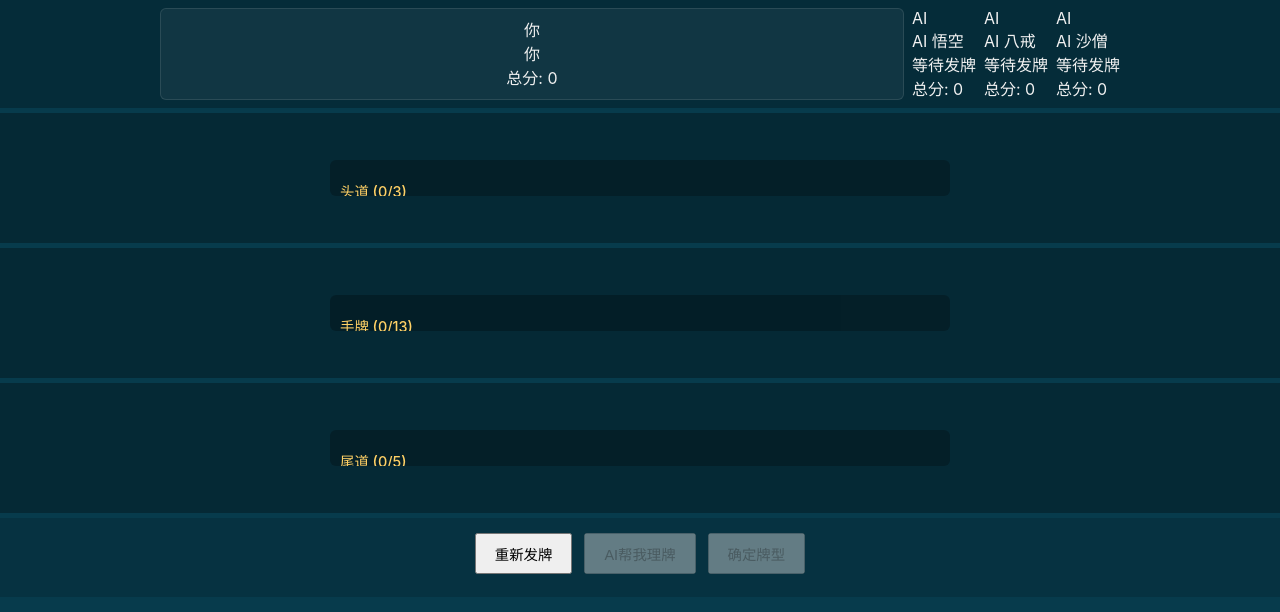
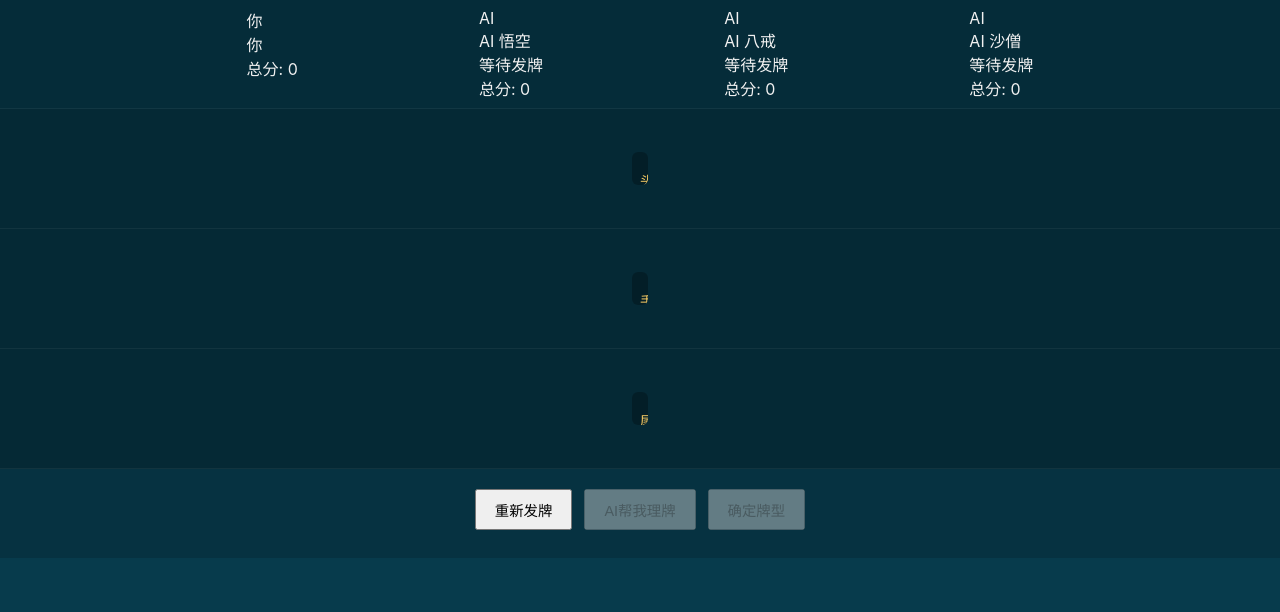
Before and after one commit to wen952555/sss, a React (Create React App) app in the folder frontend/: page / in a window 1280 px wide. Shown: the top 612 px of the page. Built offline with nearby package versions, Linux system fonts and the light colour scheme.

Commit message:
Update App.css

```diff
--- a/frontend/src/App.css
+++ b/frontend/src/App.css
@@ -23,29 +23,33 @@
 .app-container {
   display: flex;
   flex-direction: column;
-  width: 100%; /* 占满父容器（body）宽度 */
-  flex-grow: 1; /* 占据body内所有可用垂直空间 */
+  width: 100%;
+  flex-grow: 1;
 }
 
 /* 主游戏视图容器 (包含5个横幅) */
 .game-view-active {
   display: flex;
-  flex-direction: column; /* 五个横幅垂直排列 */
-  align-items: stretch;    /* 横幅默认拉伸以占满宽度 */
-  width: 100%;           /* 占满父容器宽度 */
+  flex-direction: column;
+  align-items: stretch;
+  width: 100%;
   flex-grow: 1;
-  padding: 0;            /* 移除所有padding，让banner-section自己控制 */
-  gap: 5px;              /* 横幅之间的非常小的间距，或者设为0 */
+  padding: 0;
+  /* gap: 5px; */ /* 移除横幅间gap，让背景色决定视觉分隔 */
 }
 
 /* 通用横幅区域样式 - 核心：宽度100%，无max-width，无margin auto */
 .banner-section {
-  width: 100%;           /* 关键：严格占满父容器宽度 */
-  padding: 10px 15px;    /* 横幅自身的内边距，控制内容与横幅边缘的距离 */
-  background-color: rgba(0, 0, 0, 0.2);
+  width: 100%;
+  padding: 10px 15px;
+  background-color: rgba(0, 0, 0, 0.2); /* 统一的横幅背景色，可以调整透明度 */
   display: flex;
   flex-direction: column;
-  align-items: center; /* 横幅内部的内容块（如top-banner-container）水平居中 */
+  align-items: center;
+  border-bottom: 1px solid rgba(255, 255, 255, 0.05); /* 横幅间细分隔线 */
+}
+.game-view-active > .banner-section:last-child {
+    border-bottom: none; /* 最后一个横幅底部无分隔线 */
 }
 
 
@@ -53,7 +57,8 @@
 .player-status-banner-section {
   padding-top: 8px;
   padding-bottom: 8px;
-  flex-shrink: 0; /* 高度由内容决定，不允许被压缩，不参与grow */
+  flex-grow: 0;     /* 不参与剩余空间分配 */
+  flex-shrink: 0;   /* 高度由内容决定 */
   background-color: rgba(0,0,0,0.25);
 }
 .top-banner-container {
@@ -61,13 +66,12 @@
   justify-content: space-around;
   align-items: stretch;
   width: 100%;
-  max-width: 960px; /* TopBanner内部的内容可以有一个最大宽度以保持美观 */
-  margin: 0 auto;   /* 使TopBanner内容在其横幅内居中 */
+  max-width: 960px;
+  margin: 0 auto;
   gap: 8px;
   flex-wrap: wrap;
 }
 /* ... (player-banner-item 及其子元素样式保持紧凑) ... */
-.player-banner-item { flex: 1 1 150px; min-width: 130px; padding: 8px; border-radius: 6px; border: 1px solid rgba(255, 255, 255, 0.1); display: flex; flex-direction: column; align-items: center; text-align: center; background-color: rgba(255, 255, 255, 0.05); }
 
 
 /* 横幅2,3,4: 牌道区域 */
@@ -77,11 +81,11 @@
   flex-grow: 1;     /* 关键：让每个牌道横幅平均分配剩余的垂直空间 */
   display: flex;
   justify-content: center;
-  align-items: stretch; /* 让 .hand-area 能撑满分配到的高度 */
+  align-items: center; /* 如果hand-area不占满100%高度，则使其垂直居中 */
   overflow: hidden;
-  min-height: 130px; /* 为牌道设置一个合理的最小高度 (约一张大牌 + padding + 文字) */
+  min-height: 120px;  /* 为牌道设置一个最小高度，防止过小 */
 }
-/* 移除 .middle-lane 的特殊 flex-grow，让三道严格平均分配 */
+/* 确保三个牌道横幅的 flex-grow 值相同，以平均分配空间 */
 
 .hand-area {
   background-color: rgba(0, 0, 0, 0.25);
@@ -89,34 +93,33 @@
   border-radius: 6px;
   display: flex;
   flex-direction: row;
-  gap: 5px; /* 卡牌间距 */
+  gap: 4px;
   position: relative;
-  align-items: center; /* 卡牌在牌道内垂直居中 */
+  align-items: center;
   width: 100%;
-  max-width: 620px; /* 牌道内容区最大宽度 (适应 55px * 5 + gap * 4 + padding*2 ) */
+  max-width: 600px;
   margin: 0 auto;
-  height: 100%; /* 关键：让 hand-area 填满其父 hand-lane-banner 的高度 */
+  height: 100%; /* 尝试填满父横幅分配到的高度 */
   overflow: hidden;
 }
-.hand-info-internal { position: absolute; top: 6px; left: 10px; right: 10px; display: flex; justify-content: space-between; align-items: center; pointer-events: none; z-index: 1;}
-.hand-area-title-internal { color: #ffd166; font-weight: 500; font-size: 0.9em; }
-.hand-type-display-internal { font-size: 0.8em; color: #f1f1f1; background-color: rgba(0,0,0,0.6); padding: 2px 5px; border-radius: 3px; font-weight: 500; }
+.hand-info-internal { position: absolute; top: 4px; left: 8px; right: 8px; display: flex; justify-content: space-between; align-items: center; pointer-events: none; z-index: 1;}
+.hand-area-title-internal { color: #ffd166; font-weight: 500; font-size: 0.85em; }
+.hand-type-display-internal { font-size: 0.75em; color: #f1f1f1; background-color: rgba(0,0,0,0.6); padding: 2px 5px; border-radius: 3px; font-weight: 500; }
 
-.hand-area.allow-wrapping { /* 手牌区，13张牌 */
+.hand-area.allow-wrapping {
   flex-wrap: wrap;
   justify-content: center;
-  padding-top: 28px; /* 为文字留空间 */
-  align-items: flex-start; /* 换行后卡牌从顶部对齐 */
-  overflow-y: auto; /* 允许手牌区内部垂直滚动 */
-  /* min-height 由父级 hand-lane-banner 的 flex-grow 决定 */
+  padding-top: 25px;
+  align-items: flex-start;
+  overflow-y: auto;
 }
-.hand-area:not(.allow-wrapping) { /* 头/中(5张)/尾道 */
+.hand-area:not(.allow-wrapping) {
   flex-wrap: nowrap;
   justify-content: center;
-  padding-top: 28px;
+  padding-top: 25px;
 }
 .card {
-  width: 50px;  /* 调整卡牌尺寸以适应新的空间 */
+  width: 50px;  /* 卡牌尺寸，需要根据牌道实际高度调整 */
   height: 70px; /* 50 * 1.4 */
   border-radius: 3px;
   /* ... 其他样式保持不变 ... */
@@ -126,9 +129,11 @@
 
 /* 横幅5: 控制按钮区 */
 .controls-banner-section {
-  padding: 15px 10px; /* 控制按钮横幅的固定高度 */
+  padding-top: 20px;    /* 增加上下 padding 使其高度增加 */
+  padding-bottom: 20px;
   background-color: rgba(0,0,0,0.15);
-  flex-shrink: 0; /* 高度固定，不允许被压缩，不参与grow */
+  flex-grow: 0;     /* 不参与剩余空间分配 */
+  flex-shrink: 0;   /* 高度由内容和padding决定 */
   display: flex;
   flex-direction: column;
   justify-content: center;
@@ -145,24 +150,5 @@
 /* ... (其余比牌模态框相关样式保持不变) ... */
 
 
-/* --- 响应式调整 --- */
-@media (max-width: 900px) {
-  .top-banner-container, .hand-area, .controls {
-    max-width: 95%; /* 在横幅内部的内容块可以有一个响应式的最大宽度 */
-  }
-}
-@media (max-width: 768px) {
-  .game-view-active { padding: 8px 10px; gap: 6px; }
-  .banner-section { padding: 8px 10px; }
-  .card { width: 42px; height: 59px; }
-  .hand-area { min-height: 75px; gap: 3px; } /* (59 + padding 16) */
-  .hand-area.allow-wrapping { padding-top: 25px; min-height: 125px; /* (59*2 + 3) + 文字 + padding */ }
-  .hand-area:not(.allow-wrapping) { padding-top: 25px;}
-  /* ... (其他响应式调整) ... */
-}
-@media (max-width: 480px) {
-  .card { width: 36px; height: 50px; }
-  .hand-area { min-height: 65px; }
-  .hand-area.allow-wrapping { min-height: 110px; }
-  /* ... (其他响应式调整) ... */
-}
+/* --- 响应式调整 (保持不变或根据新基础布局微调) --- */
+/* ... */
```
